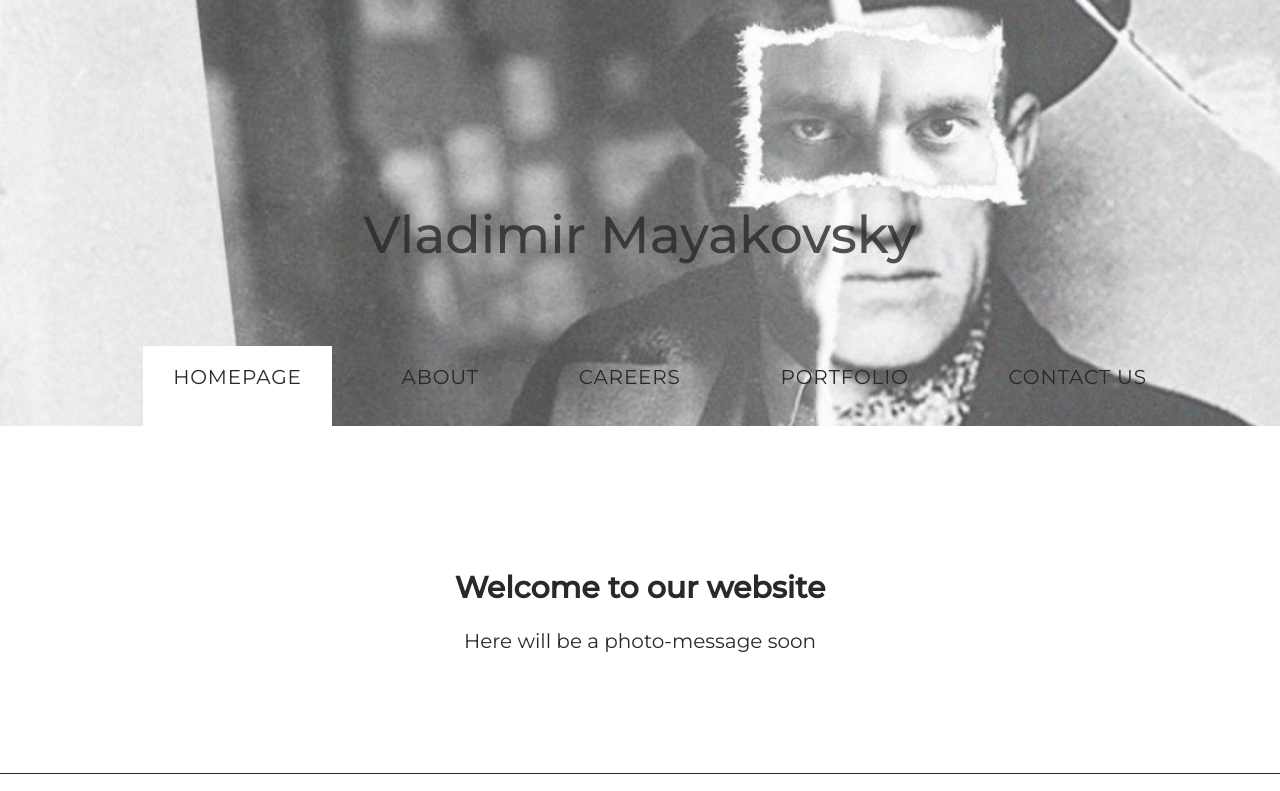
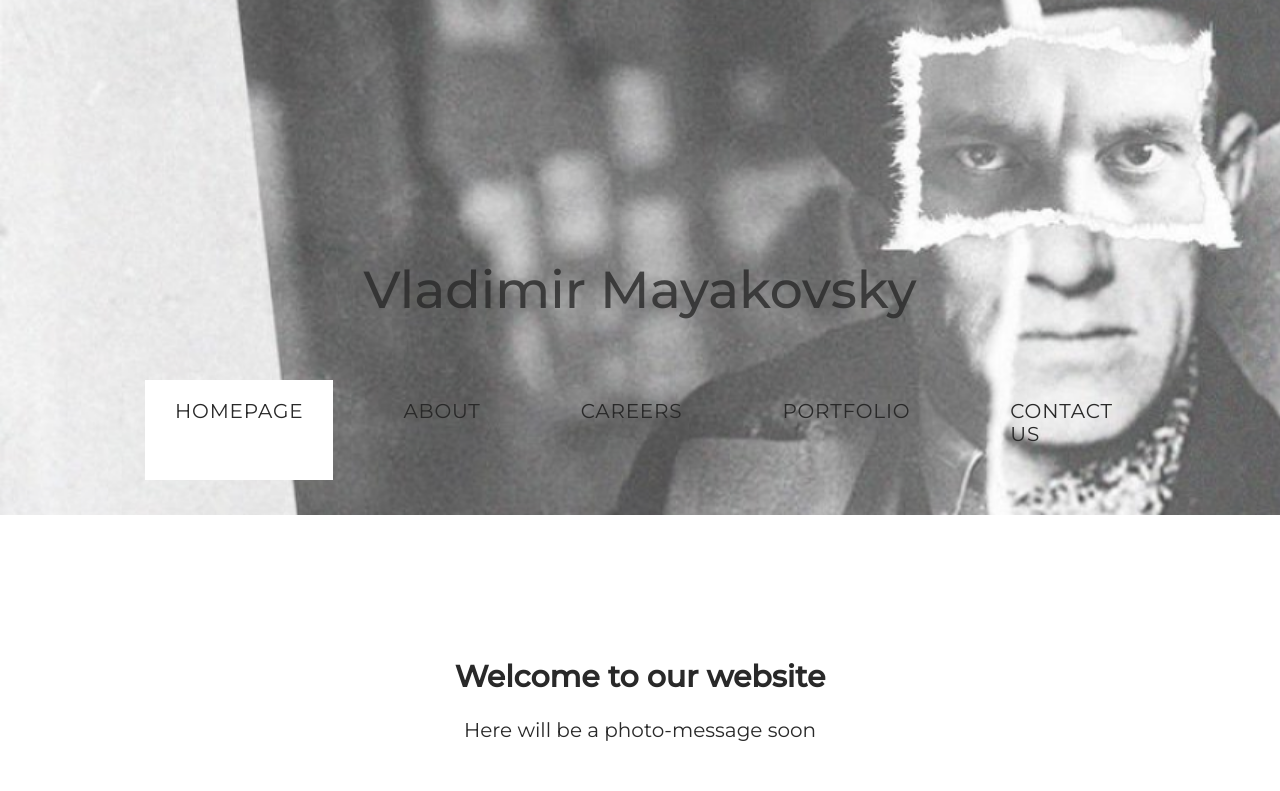
Before and after one commit to gbsk-an/Mayakovsky, a plain HTML site: page index.html in a window 1280 px wide. Shown: the top 791 px of the page. Drawn offline with Linux system fonts and the light colour scheme.

Commit message:
Start work with SCSS

```diff
--- a/index.html
+++ b/index.html
@@ -4,7 +4,6 @@
     <meta charset="UTF-8">
     <meta name="viewport" content="width=device-width, initial-scale=1.0">
     <link href="styles/main.css" rel="stylesheet">
-    <link href="styles/normalize.css" rel="stylesheet">
     <link rel="preconnect" href="https://fonts.googleapis.com">
     <link rel="preconnect" href="https://fonts.gstatic.com" crossorigin>
     <link href="https://fonts.googleapis.com/css2?family=Montserrat:wght@400;500&display=swap" rel="stylesheet">
@@ -12,18 +11,18 @@
 </head>
 <body>
 <!-- header -->
-<header id="header-wrapper">
-    <div class="header container">
-        <div id="logo">
+<header>
+    <div class="wrapper_header">
+        <div class="logo">
             <h1>Vladimir Mayakovsky</h1>
         </div>
         <div class="navigation">
             <ul class="nav">
-                <li class="active"><a href="#" accesskey="1" title="">homepage</a></li>
-                <li><a href="#" accesskey="2" title="">about</a></li>
-                <li><a href="#" accesskey="3" title="">careers</a></li>
-                <li><a href="#" accesskey="4" title="">portfolio</a></li>
-                <li><a href="#" accesskey="5" title="">contact us</a></li>
+                <li class="active"><a href="#" title="">homepage</a></li>
+                <li><a href="#" title="">about</a></li>
+                <li><a href="#" title="">careers</a></li>
+                <li><a href="#" title="">portfolio</a></li>
+                <li><a href="#" title="">contact us</a></li>
             </ul>
         </div>
     </div>
--- /dev/null
+++ b/scss/header.scss
@@ -0,0 +1,25 @@
+header {
+    overflow: hidden;
+    background: url(../images/header.png);
+    background-size: cover;
+}
+
+.wrapper_header {
+    margin: 0 auto;
+    max-width: 1110px;
+    max-height: 315px;
+    padding-bottom: 100px;
+    padding-top: 100px;
+    overflow: hidden;
+}
+
+.logo {
+    text-align: center;
+    padding: 8em 0em 4em 0em;
+    h1 {
+        margin: 0;
+        font-size: 52px;
+        font-weight: 500;
+        opacity: 80%;
+    }
+}
--- /dev/null
+++ b/scss/main.scss
@@ -0,0 +1,12 @@
+@import url('./header.css');
+@import url('./nav.css');
+@import url('./main_grid.css');
+@import url('./footer.css');
+@import url('./normalize.css');
+@import url('./variables.css');
+
+.container {
+    margin: 0px auto;
+    width: 1200px;
+    padding: 0;
+}
--- /dev/null
+++ b/scss/nav.scss
@@ -0,0 +1,39 @@
+.navigation {
+    display: flex;
+    align-items: center;
+    justify-content: center;
+    height: 60px;
+}
+.nav {
+    display: flex;
+    list-style-type: none;
+    color: #292929;
+    font-weight: 400;
+    font-size: 20px;
+    letter-spacing: 0.04em;
+    text-transform: uppercase;
+    li{
+        display: flex;
+        padding: 1em 1.5em;
+        text-decoration: none;
+        color: #292929;
+        outline: 0;
+        padding-left: 20px;
+        padding-right: 20px;
+        a {
+            display: flex;
+            padding: 1em 1.5em;
+            text-decoration: none;
+            color: #292929;
+            outline: 0;
+        }
+    }
+}
+
+
+.nav li:hover a, .nav li.active a {
+
+    height: 60px;
+    background: #FFF;
+    color: #292929;
+}
```
Also changed, not shown: styles/header.css, styles/main.css, styles/nav.css.
